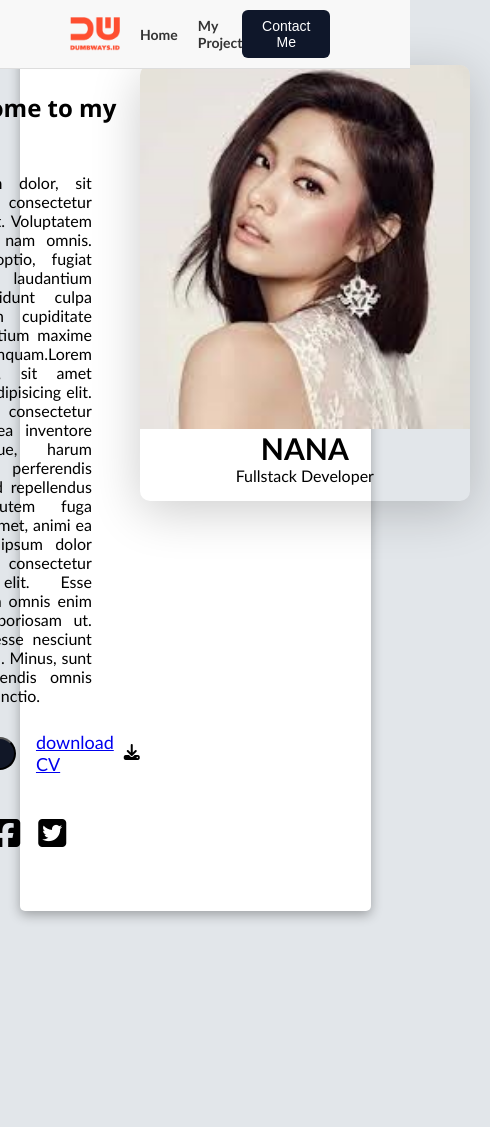
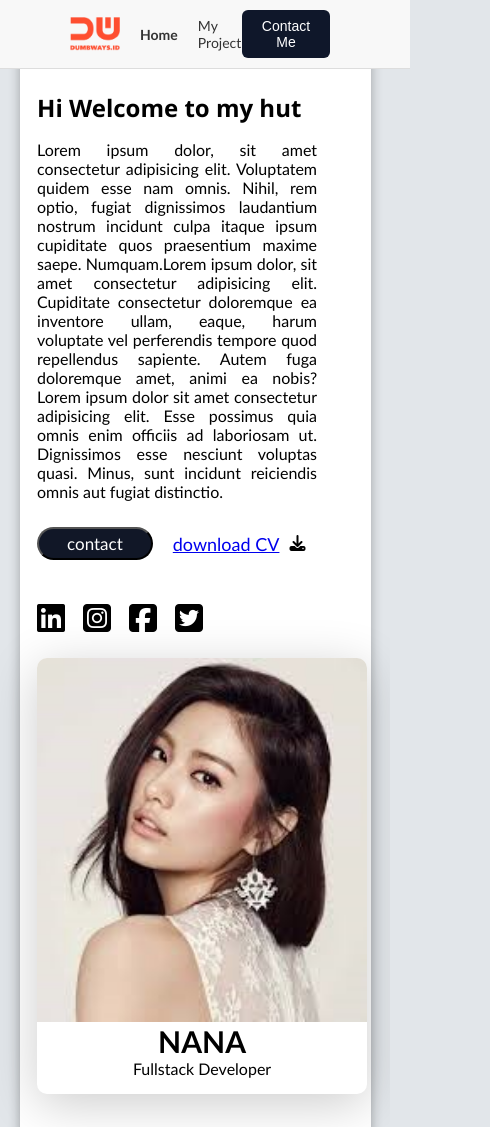
Before and after one commit to noewebstar/batch1_task2, a website: page pages/index.html in a window 390 px wide. Shown: the top 1127 px of the page, 490 px wide, since content can reach past the window. Before the commit the page ends 938 px from the top, so only its background shows below. Drawn offline with Linux system fonts and the light colour scheme.

Commit message:
just main styling

```diff
--- a/pages/index.html
+++ b/pages/index.html
@@ -12,7 +12,7 @@
         <div class="navbar-left">
           <img src="../img/dw-logo.png" class="logoDW" alt="Logo" />
           <a href="#" class="nav-link active">Home</a>
-          <a href="./index.html" class="nav-link active">My Project</a>
+          <a href="./index.html" class="nav-link ">My Project</a>
         </div>
         <div class="navbar-right">
           <button onclick="contact()" class="contact-button">Contact Me</button>
@@ -20,7 +20,7 @@
     </nav>
         <div class="container-main">
             <div class="container">
-                <div style="display: flex; justify-content: center;" class="row">
+                <div class="row">
                     <div>
                         <div>
                             <h1 class="HI2">Hi Welcome to my hut</h1>
@@ -41,7 +41,7 @@
                             <a><i style="padding-right: 18px;"  class="fa-brands fa-square-twitter ic fa-2xl"></i></a>
                         </div>
                     </div>
-                    <div>
+                    <div class="col">
                         <div class="content-img">
                             <!-- card -->
                             <div class="img1">
--- a/styles/index.css
+++ b/styles/index.css
@@ -40,6 +40,8 @@
     padding-right:5%;
     padding-top: 5%;
     padding-bottom: 5%;
+    display: grid;
+    grid-template-columns: 1.2fr 1fr;
 }
 .icon{
     display: flex;
@@ -55,6 +57,15 @@
 margin-top: -30px;
 font-family: 'Gill Sans', 'Gill Sans MT', Calibri, 'Trebuchet MS', sans-serif;
 }
+.ic{
+    cursor: pointer;
+}
+
+.ic:active{
+    transform: scale(1.2);
+}
+
+
 .grup_icon{
     display: flex;
     margin-left: auto;
@@ -74,7 +85,7 @@ font-family: 'Gill Sans', 'Gill Sans MT', Calibri, 'Trebuchet MS', sans-serif;
 .content-img{
    padding-right: 20px;
     display: flex;
-    justify-content: right;
+    justify-content: center;
 
 }
 .identity{
@@ -112,6 +123,7 @@ font-family: 'Gill Sans', 'Gill Sans MT', Calibri, 'Trebuchet MS', sans-serif;
   .nav-link {
     text-decoration: none;
     color: #333;
+    font-weight: 400;
     font-size: 14px;
   }
 
@@ -147,3 +159,9 @@ font-family: 'Gill Sans', 'Gill Sans MT', Calibri, 'Trebuchet MS', sans-serif;
  .logoDW{
   width: 50px;
  }
+
+ @media screen and (max-width: 768px) {
+  .row {
+    grid-template-columns: repeat(1, 1fr);
+  }
+}
```
Also changed, not shown: pages/contact.html (+2 -2 lines).
